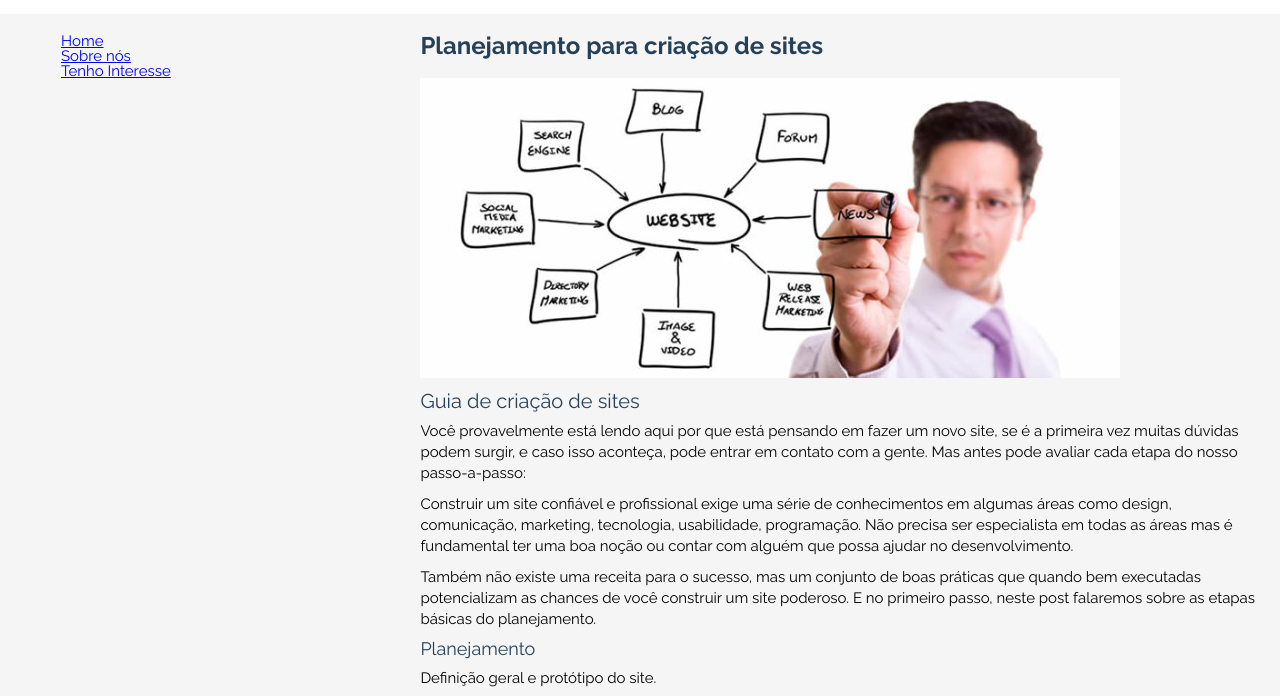
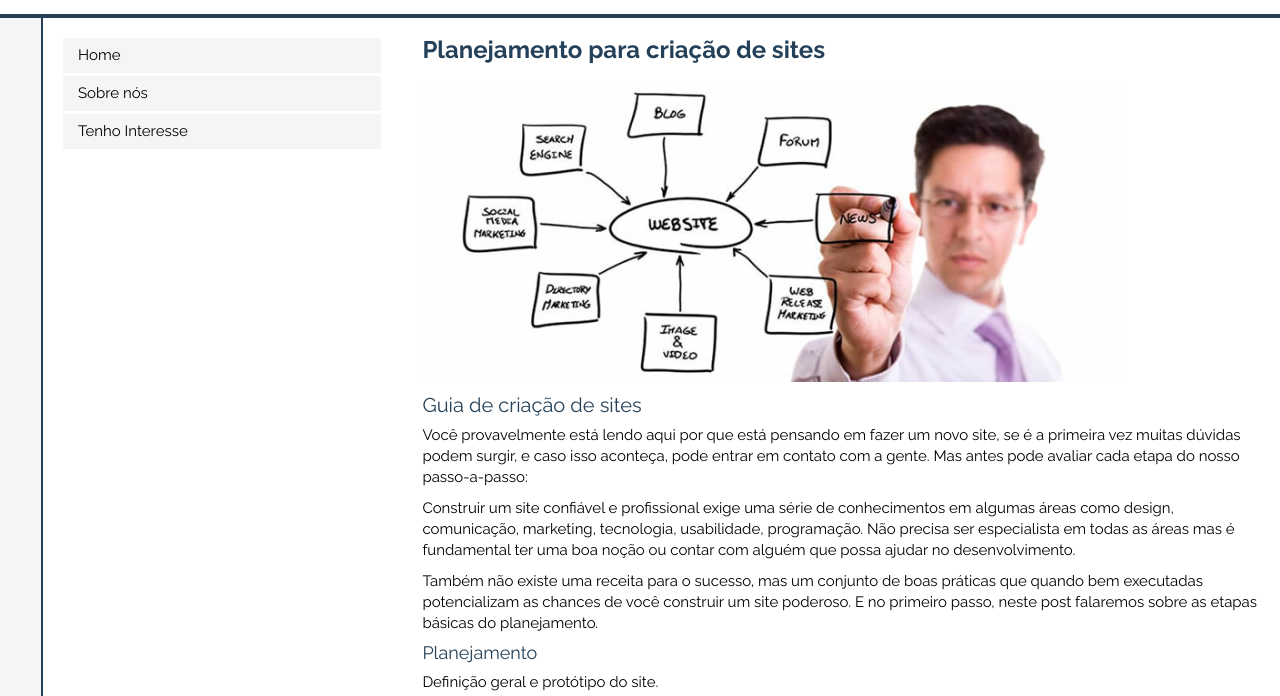
Before and after one commit to Riicky-hub/ProntoClound, a plain HTML site: page index.html in a window 1280 px wide. Shown: the part 68-764 px from the top of the page. Drawn offline with Linux system fonts and the light colour scheme.

Commit message:
finalizado estilizacoes

```diff
--- a/prontocloud/css/footer.css
+++ b/prontocloud/css/footer.css
@@ -16,6 +16,5 @@ footer {
     transition: all 0.5s ease-in-out;
 }
 .footer_link:hover {
-
     border-bottom: 1.5px solid rgb(35, 238, 238);
 }
--- a/prontocloud/css/header.css
+++ b/prontocloud/css/header.css
@@ -5,6 +5,7 @@ header {
     width: 100%;
     background: #fff;
     padding: 15px 0;
+    border-bottom: 4px solid #254159;
 }
 header img {
     padding-left: 20px;
--- a/prontocloud/css/section.css
+++ b/prontocloud/css/section.css
@@ -10,6 +10,9 @@ section {
     float: left;
     padding: 20px;
     width: 100%;
+    border-left: 2px solid #254159;
+    border-right: 2px solid #254159;
+    background-color: #fff;
 }
 section nav {
     display: block;
@@ -17,6 +20,25 @@ section nav {
     float: left;
     width: 30%;
 }
+nav li {
+    width: 80%;
+    margin-bottom: 3px;
+    padding: 10px 15px;
+    background-color: #f5f5f5;
+    transition: all 0.5s ease-in-out;
+}
+nav li:hover {
+    background-color: #dcdcdc;
+
+}
+nav li a {
+    text-decoration: none;
+    color: black;
+    transition: all 0.5s ease-in-out;
+}
+nav li a:hover {
+    color: #4784ba;
+}
 section article {
     display: block;
     float: left;
```
